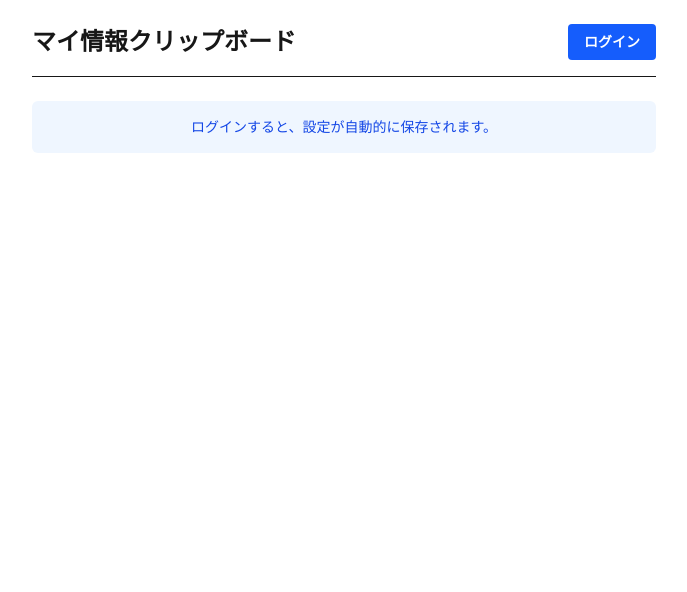
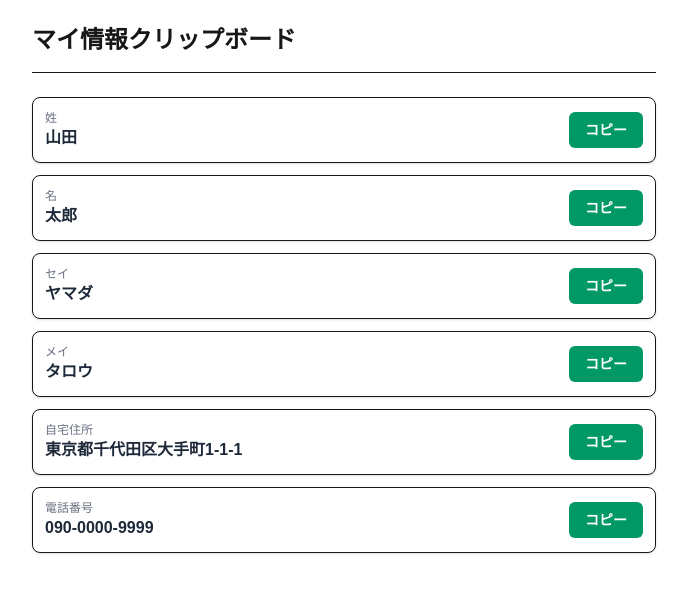
Before and after one commit to hedgehogtomcatqaz1326-netizen/my-clip-app, a Next.js app: page / in a window 1280 px wide. Shown: the top 592 px of the page, without its empty margins (296-983 px from the left). Built offline with nearby package versions, Linux system fonts and the light colour scheme; no server answers.

Commit message:
Remove authentication entirely and use local storage

```diff
--- a/src/app/page.tsx
+++ b/src/app/page.tsx
@@ -1,19 +1,56 @@
 "use client";
 
-import Header from "@/components/Header";
+import { useState, useEffect } from "react";
 
 export default function Home() {
+  const [items, setItems] = useState([
+    { id: "1", label: "姓", value: "山田" },
+    { id: "2", label: "名", value: "太郎" },
+    { id: "3", label: "セイ", value: "ヤマダ" },
+    { id: "4", label: "メイ", value: "タロウ" },
+    { id: "5", label: "自宅住所", value: "東京都千代田区大手町1-1-1" },
+    { id: "6", label: "電話番号", value: "090-0000-9999" },
+  ]);
+
+  useEffect(() => {
+    const saved = localStorage.getItem("my_info_clipboard");
+    if (saved) {
+      try {
+        setItems(JSON.parse(saved));
+      } catch (e) {
+        console.error(e);
+      }
+    }
+  }, []);
+
+  const copyToClipboard = (text: string) => {
+    navigator.clipboard.writeText(text);
+  };
+
   return (
     <main className="max-w-2xl mx-auto p-6">
-      <Header />
+      <header className="pb-4 border-b mb-6">
+        <h1 className="text-2xl font-bold">マイ情報クリップボード</h1>
+      </header>
 
-      <div className="bg-blue-50 text-blue-700 p-4 rounded-md mb-6 text-sm text-center">
-        ログインすると、設定が自動的に保存されます。
-      </div>
-
-      {/* アプリ本体のコンテンツ */}
-      <div className="space-y-4">
-        {/* ここに既存のクリップボード項目（姓、名、住所など）が入ります */}
+      <div className="space-y-3">
+        {items.map((item) => (
+          <div
+            key={item.id}
+            className="flex items-center justify-between p-3 border rounded-lg bg-white shadow-sm"
+          >
+            <div>
+              <div className="text-xs text-gray-500">{item.label}</div>
+              <div className="text-base font-bold text-gray-800">{item.value}</div>
+            </div>
+            <button
+              onClick={() => copyToClipboard(item.value)}
+              className="px-4 py-2 bg-emerald-600 text-white rounded-md text-sm font-bold hover:bg-emerald-700"
+            >
+              コピー
+            </button>
+          </div>
+        ))}
       </div>
     </main>
   );
```
